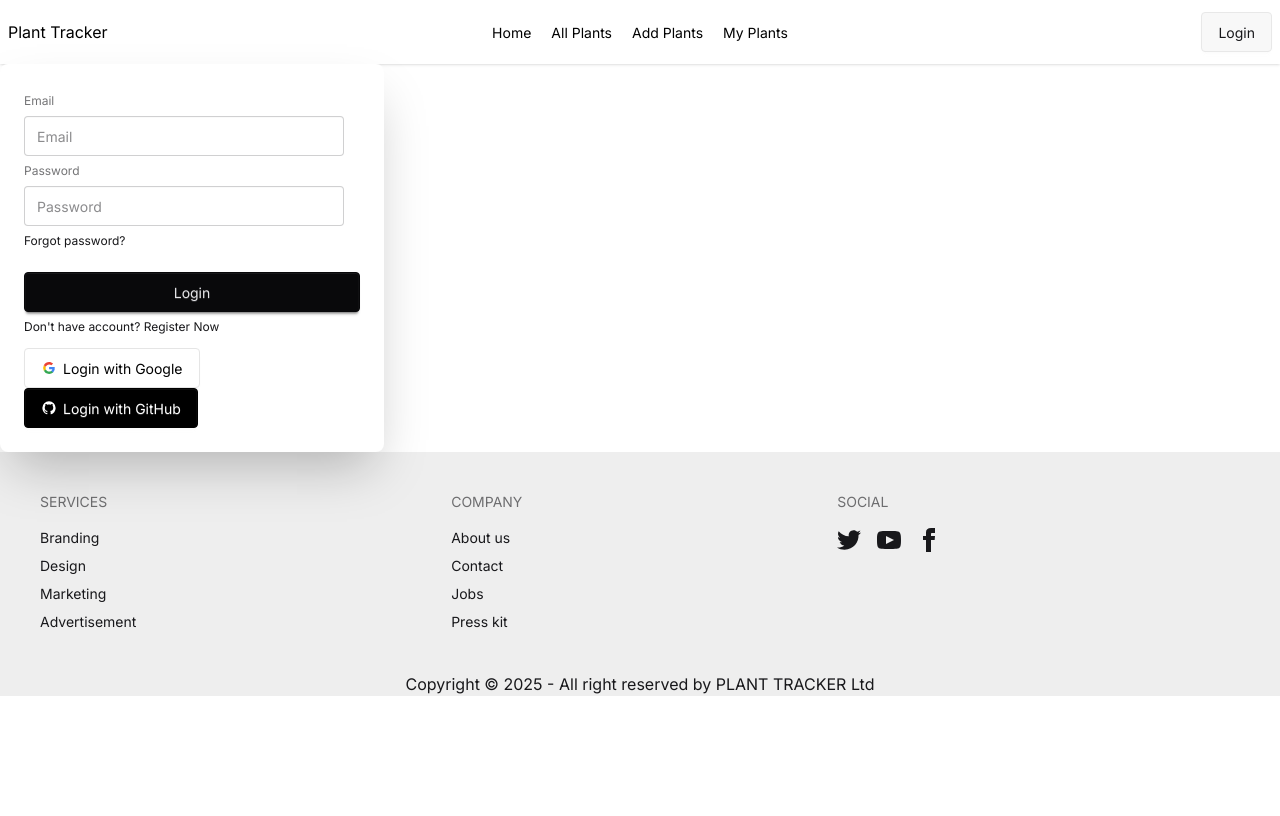
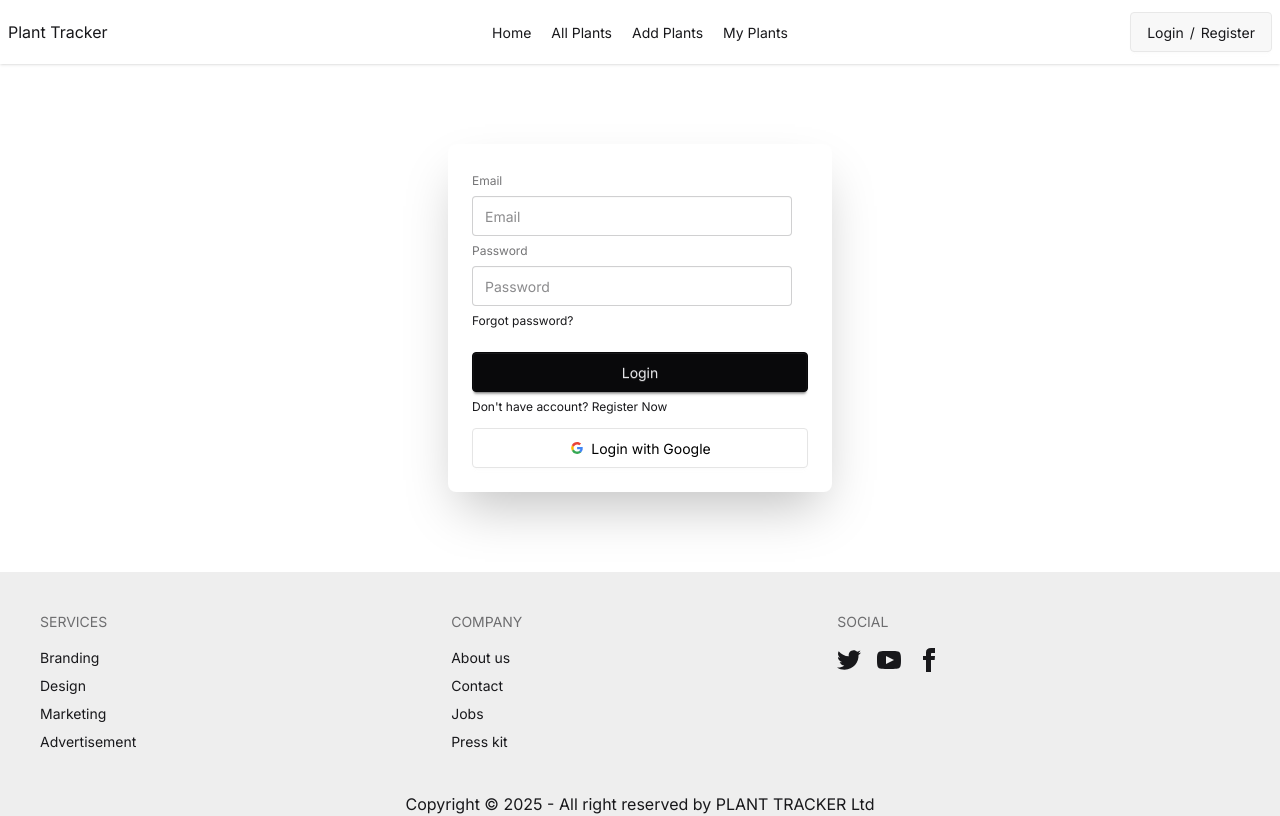
Before and after one commit to rafiahmedrifatt/Plant-Care-Project, a React (Vite) app: page /login in a window 1280 px wide. Built offline with nearby package versions, Linux system fonts and the light colour scheme; no server answers.

Commit message:
added loader on auth, login added conditional rendering added on navbar also added private route

```diff
--- a/package.json
+++ b/package.json
@@ -18,6 +18,7 @@
     "react": "^19.1.0",
     "react-dom": "^19.1.0",
     "react-router": "^7.6.0",
+    "react-tooltip": "^5.28.1",
     "tailwindcss": "^4.1.7"
   },
   "devDependencies": {
--- a/src/components/Login/Login.jsx
+++ b/src/components/Login/Login.jsx
@@ -1,32 +1,36 @@
-import React from 'react';
+import React, { use } from 'react';
 import { Link } from 'react-router';
+import { AuthContext } from '../../context/AuthContext';
 
 const Login = () => {
+    const { signIn, google } = use(AuthContext)
+
+    const handleSubmit = (e) => {
+        console.log("clicked");
+        e.preventDefault()
+        const form = e.target;
+        const email = form.email.value;
+        const password = form.password.value;
+        console.log(password, email);
+        signIn(email, password).then((user) => console.log(user)).catch(err => console.log(err))
+    }
     return (
-        <div className="card bg-base-100 w-full max-w-sm shrink-0 shadow-2xl">
+        <div className="card bg-base-100 w-full max-w-sm shrink-0 shadow-2xl mx-auto my-20">
             <div className="card-body">
-                <from className="fieldset">
+                <form onSubmit={handleSubmit} className="fieldset">
                     <label className="label">Email</label>
-                    <input type="email" className="input" placeholder="Email" />
+                    <input type="email" className="input" name='email' placeholder="Email" />
                     <label className="label">Password</label>
-                    <input type="password" className="input" placeholder="Password" />
+                    <input type="password" className="input" name='password' placeholder="Password" />
                     <div><a className="link link-hover">Forgot password?</a></div>
-                    <button className="btn btn-neutral mt-4">Login</button>
+                    <button type="submit" className="btn btn-neutral mt-4">Login</button>
                     <p>Don't have account? <Link to="/register">Register Now</Link></p>
-                </from>
-                <div>
-                    {/* google signup button */}
-                    <button className="btn bg-white text-black border-[#e5e5e5]">
+                </form>
+                <div className='flex flex-col gap-3'>
+                    <button onClick={() => google()} className="btn bg-white text-black border-[#e5e5e5] w-full">
                         <svg aria-label="Google logo" width="16" height="16" xmlns="http://www.w3.org/2000/svg" viewBox="0 0 512 512"><g><path d="m0 0H512V512H0" fill="#fff"></path><path fill="#34a853" d="M153 292c30 82 118 95 171 60h62v48A192 192 0 0190 341"></path><path fill="#4285f4" d="m386 400a140 175 0 0053-179H260v74h102q-7 37-38 57"></path><path fill="#fbbc02" d="m90 341a208 200 0 010-171l63 49q-12 37 0 73"></path><path fill="#ea4335" d="m153 219c22-69 116-109 179-50l55-54c-78-75-230-72-297 55"></path></g></svg>
                         Login with Google
                     </button>
-
-                    {/* github button */}
-                    <button className="btn bg-black text-white border-black">
-                        <svg aria-label="GitHub logo" width="16" height="16" xmlns="http://www.w3.org/2000/svg" viewBox="0 0 24 24"><path fill="white" d="M12,2A10,10 0 0,0 2,12C2,16.42 4.87,20.17 8.84,21.5C9.34,21.58 9.5,21.27 9.5,21C9.5,20.77 9.5,20.14 9.5,19.31C6.73,19.91 6.14,17.97 6.14,17.97C5.68,16.81 5.03,16.5 5.03,16.5C4.12,15.88 5.1,15.9 5.1,15.9C6.1,15.97 6.63,16.93 6.63,16.93C7.5,18.45 8.97,18 9.54,17.76C9.63,17.11 9.89,16.67 10.17,16.42C7.95,16.17 5.62,15.31 5.62,11.5C5.62,10.39 6,9.5 6.65,8.79C6.55,8.54 6.2,7.5 6.75,6.15C6.75,6.15 7.59,5.88 9.5,7.17C10.29,6.95 11.15,6.84 12,6.84C12.85,6.84 13.71,6.95 14.5,7.17C16.41,5.88 17.25,6.15 17.25,6.15C17.8,7.5 17.45,8.54 17.35,8.79C18,9.5 18.38,10.39 18.38,11.5C18.38,15.32 16.04,16.16 13.81,16.41C14.17,16.72 14.5,17.33 14.5,18.26C14.5,19.6 14.5,20.68 14.5,21C14.5,21.27 14.66,21.59 15.17,21.5C19.14,20.16 22,16.42 22,12A10,10 0 0,0 12,2Z"></path></svg>
-                        Login with GitHub
-                    </button>
-
                 </div>
             </div>
         </div>
--- a/src/components/Navbar/Navbar.jsx
+++ b/src/components/Navbar/Navbar.jsx
@@ -1,9 +1,10 @@
 import React, { use } from 'react';
 import { Link } from 'react-router';
 import { AuthContext } from '../../context/AuthContext';
+import { Tooltip } from 'react-tooltip';
 
 const Navbar = () => {
-    const { user } = use(AuthContext)
+    const { user, logOut } = use(AuthContext)
     const navLinks =
         <>
             <Link to="/">Home</Link>
@@ -12,8 +13,12 @@ const Navbar = () => {
             <Link to={`/myPlants/${user?.email}`}>My Plants</Link>
         </>
 
+    const handleLogOut = () => {
+        logOut()
+    }
+
     return (
-        <div className="navbar bg-white text-black shadow-sm h-10">
+        <div className="navbar shadow-sm h-10">
             <div className="navbar-start">
                 <div className="dropdown">
                     <div tabIndex={0} role="button" className="btn btn-ghost lg:hidden">
@@ -35,8 +40,32 @@ const Navbar = () => {
                 </ul>
             </div>
             <div className="navbar-end">
-                <Link to="/login" className="btn">Login</Link>
+                {
+                    user ? <div className='flex gap-5'>
+                        <a
+                            id="my-tooltip-anchor"
+                        >
+
+                            <div className="avatar">
+                                <div className="w-12 rounded-full">
+                                    <img src={user.photoURL ? user.photoURL : "https://img.daisyui.com/images/profile/demo/yellingcat@192.webp"} />
+                                </div>
+                            </div>
+                        </a>
+                        <Tooltip
+                            anchorSelect="#my-tooltip-anchor"
+                            content={user.displayName ? user.displayName : user.email}
+                            place="bottom"
+                        />
+
+                        <button onClick={handleLogOut}>LogOut</button>
+                    </div> :
+                        <button className='btn '>
+                            <Link to="/login">Login</Link> / <Link to="/register">Register</Link>
+                        </button>
+                }
             </div>
+
         </div>
     );
 };
--- a/src/components/Register/Register.jsx
+++ b/src/components/Register/Register.jsx
@@ -1,5 +1,6 @@
 import React, { use } from 'react';
 import { AuthContext } from '../../context/AuthContext';
+import { Link } from 'react-router';
 
 const Register = () => {
     const { createUser, user } = use(AuthContext)
@@ -27,7 +28,7 @@ const Register = () => {
 
     }
     return (
-        <div className="card bg-base-100 w-full max-w-sm shrink-0 shadow-2xl">
+        <div className="card bg-base-100 w-full max-w-sm shrink-0 shadow-2xl mx-auto my-20">
             <div className="card-body">
                 <form onSubmit={handleRegister} className="fieldset">
                     <label className="label">Name</label>
@@ -40,6 +41,7 @@ const Register = () => {
                     <input type="password" name='password' className="input" placeholder="Password" />
                     <button type='submit' className="btn btn-neutral mt-4">Register</button>
                 </form>
+                <p>Already Registered? <Link to="/login">Login Now</Link></p>
             </div>
         </div>
     );
--- a/src/context/AuthProvider.jsx
+++ b/src/context/AuthProvider.jsx
@@ -1,18 +1,42 @@
 import React, { useEffect, useState } from 'react';
 import { AuthContext } from './AuthContext';
-import { getAuth, createUserWithEmailAndPassword, onAuthStateChanged } from "firebase/auth";
+import { getAuth, createUserWithEmailAndPassword, onAuthStateChanged, signInWithEmailAndPassword, signOut, GoogleAuthProvider, signInWithPopup } from "firebase/auth";
 import { App } from '../firebase/firebase.init';
+import Loader from '../components/loader/Loader';
 
 const AuthProvider = ({ children }) => {
+    const [loading, setLoading] = useState(true)
     const [user, setUser] = useState()
     const auth = getAuth(App);
+    const provider = new GoogleAuthProvider();
+
+    // if (loading) {
+    //     return <Loader />
+    // }
+
     const createUser = (email, password) => {
+        setLoading(true)
         return createUserWithEmailAndPassword(auth, email, password)
+    }
+
+    const google = () => {
+        setLoading(true)
+        signInWithPopup(auth, provider)
+    }
+
+    const signIn = (email, password) => {
+        setLoading(true)
+        return signInWithEmailAndPassword(auth, email, password)
+    }
+
+    const logOut = () => {
+        return signOut(auth)
     }
 
     useEffect(() => {
         const unsubscribe = onAuthStateChanged(auth, (user) => {
             setUser(user)
+            setLoading(false)
         });
         return () => unsubscribe;
     }, [auth])
@@ -20,11 +44,17 @@ const AuthProvider = ({ children }) => {
 
     const userValue = {
         createUser,
-        user
+        user,
+        signIn,
+        logOut,
+        google,
+        loading
     }
     return (
         <AuthContext value={userValue}>
-            {children}
+            {
+                loading ? <Loader /> : children
+            }
         </AuthContext>
     );
 };
--- a/src/pages/PlantDetails.jsx
+++ b/src/pages/PlantDetails.jsx
@@ -4,20 +4,21 @@ import { useLoaderData } from 'react-router';
 const PlantDetails = () => {
     const { category, description, health, lastWateredDate, name, nextWateringDate, photo, plantName, _id } = useLoaderData()
     return (
-        <div className="card lg:card-side bg-base-100 shadow-sm">
+        <div className="card lg:card-side bg-base-100 w-8/12 mx-auto h-[70vh] my-20 shadow-2xl">
             <figure>
                 <img
                     src={photo}
                     alt="Album" />
             </figure>
             <div className="card-body">
-                <h2 className="card-title">{plantName}</h2>
-                <p>{category}</p>
-                <p>{description}</p>
-                <p>{lastWateredDate}</p>
-                <p>{nextWateringDate}</p>
-                <p>{health}</p>
-                <p>{name}</p>
+                <h2 className="card-title">Plant Name: {plantName}</h2>
+                <p>Category: {category}</p>
+                <p>Description: {description}</p>
+                <p>Last Watered Date: {lastWateredDate}</p>
+                <p>Next Watering Date: {nextWateringDate}</p>
+                <p>Health: {health}</p>
+                <p>Owner: {name}</p>
+
             </div>
         </div>
     );
--- /dev/null
+++ b/src/routes/PrivateRoute.jsx
@@ -0,0 +1,22 @@
+import React, { use } from 'react';
+import { AuthContext } from '../context/AuthContext';
+import Loader from '../components/loader/Loader';
+import { Navigate, useLocation } from 'react-router';
+
+const PrivateRoute = ({ children }) => {
+    const { user, loading } = use(AuthContext)
+    const location = useLocation()
+    console.log(location);
+
+    if (loading) {
+        return <Loader />
+    }
+
+    if (user && user.email) {
+        return <div>{children}</div>
+    } else {
+        <Navigate to="/login" state={location.pathname} ></Navigate>
+    }
+};
+
+export default PrivateRoute;
```
Also changed, not shown: src/routes/Router.jsx (+5 -4 lines), 1 other file (tests, documents, lock files or other folders).
